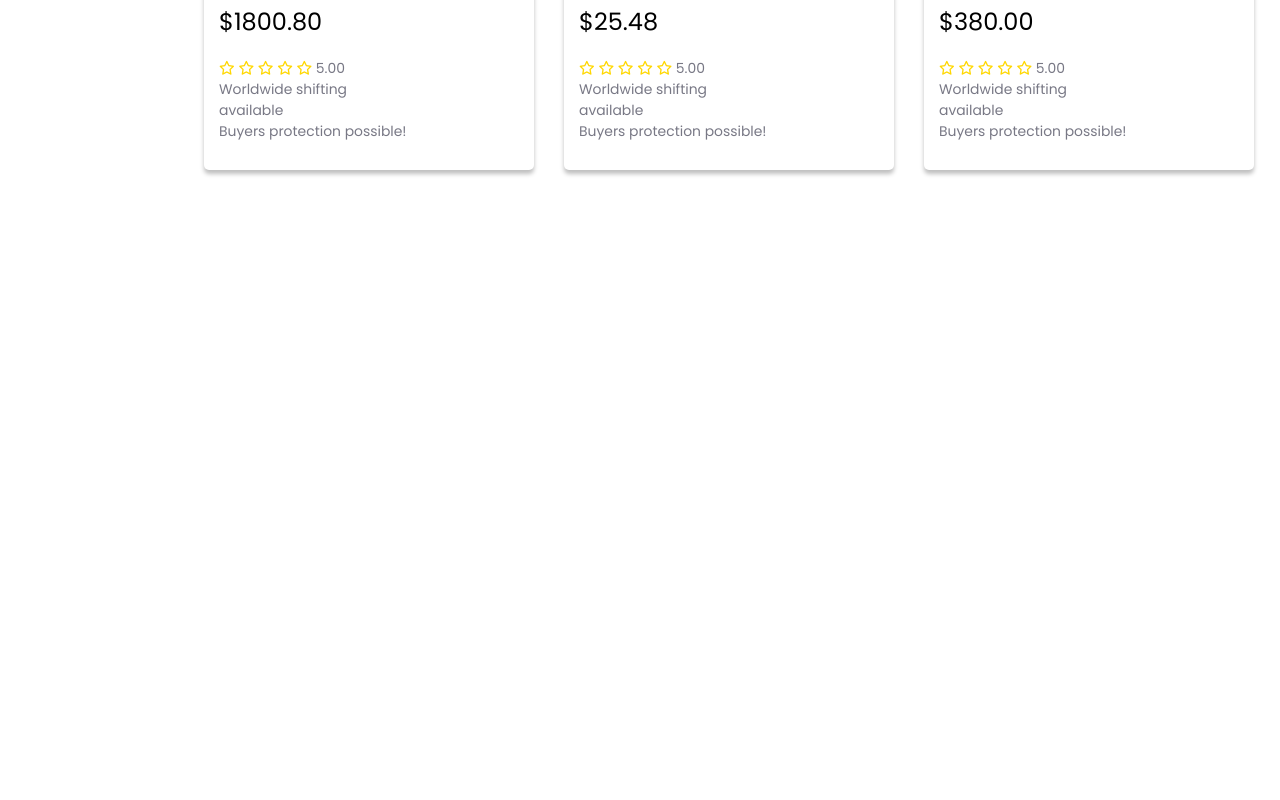
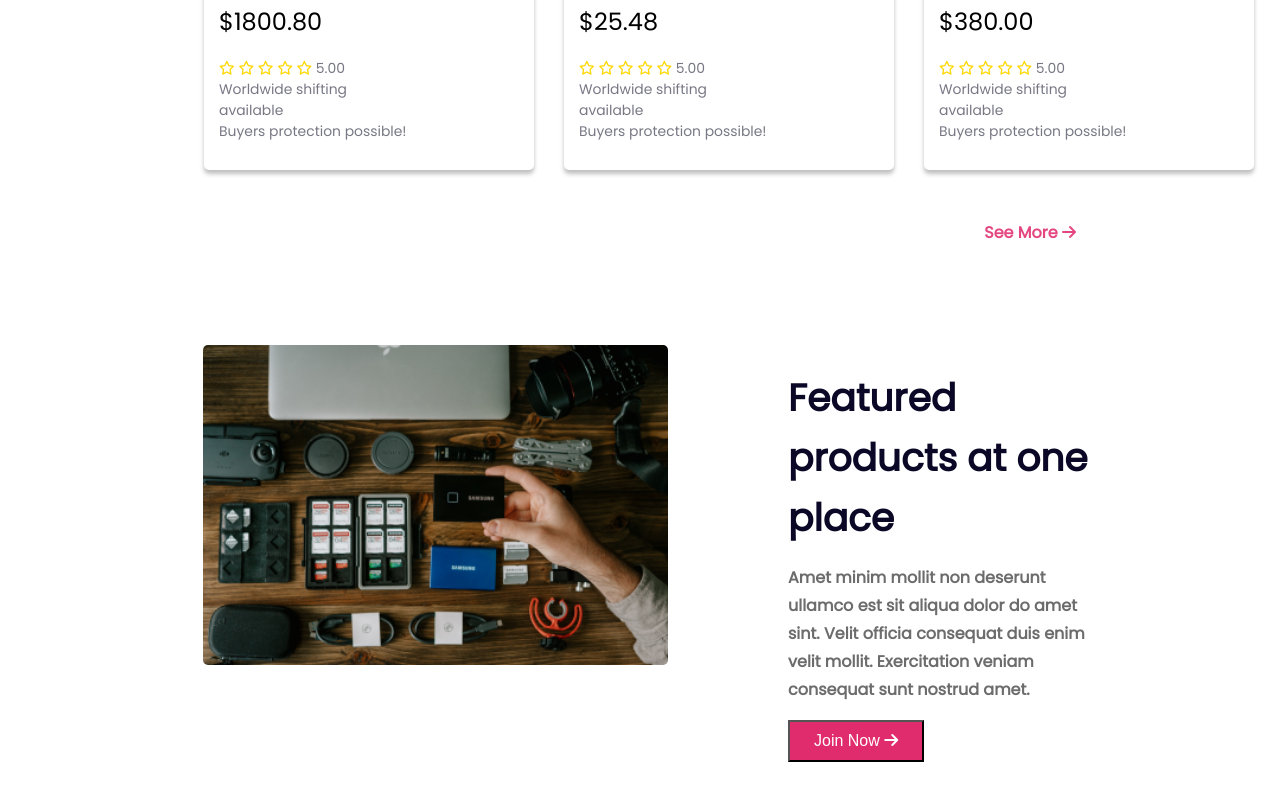
Before and after one commit to rahat-web-dev/influencer_gear_responsive_page_design, a plain HTML site: page index.html in a window 1280 px wide. Shown: the part 2677-3477 px from the top of the page. Before the commit the page ends 2947 px from the top, so only its background shows below. Drawn offline with Linux system fonts and the light colour scheme.

Commit message:
Section-4 completed

```diff
--- a/css/style.css
+++ b/css/style.css
@@ -216,7 +216,7 @@ body {
 
 /* Section-3 Start */
 .section-3 {
-  margin: 0px 197px 100px 196px;
+  margin: 0px 196px 100px 196px;
 }
 .collection-title > h2 {
   text-align: center;
@@ -263,3 +263,102 @@ body {
   color: gold;
   font-size: 0.87rem;
 }
+.see-more {
+  margin-top: 50px;
+  font-size: 1rem;
+  font-weight: 700;
+  color: rgba(224, 44, 109, 0.87);
+  text-align: end;
+}
+/* Section-3 End */
+
+/* Section-3 REsponsive Start */
+@media (max-width: 576px) {
+  .section-3 {
+    margin: 0px 15px 32px 15px;
+    width: calc(100% - 30px);
+    height: auto;
+  }
+  .collection-title > h2 {
+    text-align: center;
+    margin-bottom: 20px;
+    font-size: 1rem;
+    font-weight: 600;
+    color: var(--primary-text-color);
+  }
+  .collection-container {
+    display: grid;
+    gap: 15px;
+    grid-template-columns: 1fr;
+  }
+  .collection {
+    padding: 20px;
+    display: flex;
+    flex-direction: column;
+    text-align: start;
+    box-shadow: 0px 4px 4px rgba(0, 0, 0, 0.25);
+    border-radius: 5px;
+  }
+  .collection-img {
+    object-fit: cover;
+    margin-bottom: 16px;
+  }
+  .see-more {
+    margin-top: 32px;
+    font-size: 1rem;
+    font-weight: 700;
+    color: rgba(224, 44, 109, 0.87);
+    text-align: end;
+  }
+}
+/* Section-3 Responsive End */
+
+/* Section-4 Start */
+.section-4 {
+  margin: 0px 165px 100px 195px;
+}
+.feature-container {
+  padding: 0px;
+  margin: 0px;
+  display: flex;
+  gap: 120px;
+}
+
+.feature-img > img {
+  width: 465px;
+  height: 320px;
+  object-fit: cover;
+  border-radius: 5px;
+}
+.feature-info {
+  margin: 23px 0px 23px 0px;
+  width: calc(100% - 46px);
+  padding-bottom: 5px;
+}
+.feature-title {
+  line-height: 60px;
+  font-size: 2.35rem;
+  font-weight: 700;
+  color: #0a0826;
+  text-align: top start;
+  margin-top: 0;
+  margin-bottom: 16px;
+}
+.feature-description {
+  max-width: 501px;
+  line-height: 28px;
+  font-size: 1rem;
+  font-weight: 700;
+  color: #6c6c6c;
+  text-align: start;
+  margin-bottom: 16px;
+}
+.feature-btn {
+  max-width: 155px;
+  max-height: 44px;
+  padding: 10px 24px;
+  background-color: var(--btn-bg-color);
+  color: var(--btn-text-color);
+  font-size: var(--primary-font-size);
+  margin-bottom: 0px;
+}
--- a/index.html
+++ b/index.html
@@ -204,7 +204,30 @@
                     </p>
                 </div>
             </div>
+            <p class="see-more">
+                See More <i class="fa-solid fa-arrow-right"></i>
+            </p>
+        </section>
+        <section class="section-4">
+            <div class="feature-container">
+                <div class="feature-img">
+                    <img src="images/gear.png" alt="An image where is some gear displayed">
+                </div>
+                <div class="feature-info">
+                    <h3 class="feature-title">
+                        Featured products at one place
+                    </h3>
+                    <p class="feature-description">
+                        Amet minim mollit non deserunt ullamco est sit aliqua dolor do amet sint. Velit officia
+                        consequat duis enim velit
+                        mollit. Exercitation veniam consequat sunt nostrud amet.
+                    </p>
+                    <button class="feature-btn">
+                        Join Now <i class="fa-solid fa-arrow-right"></i>
+                    </button>
+                </div>
 
+            </div>
         </section>
 
     </main>
```
